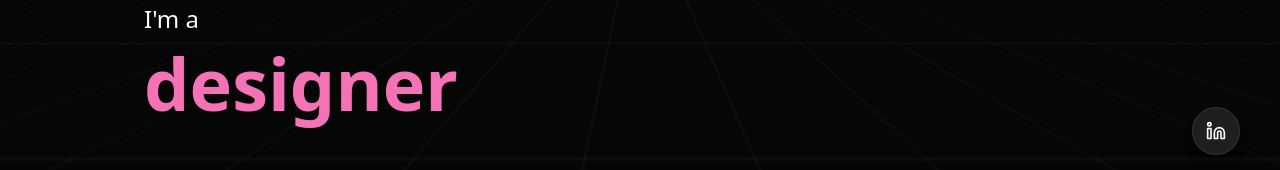
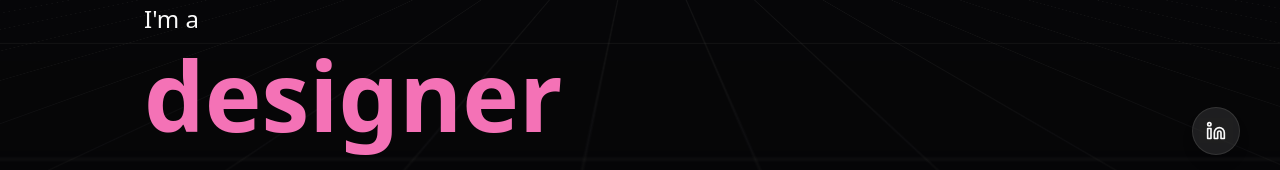
Before and after one commit to vaibhavsaha/portfolio-playground-journey, a React (Vite) app: page / in a window 1280 px wide. Shown: the part 413-583 px from the top of the page. Built offline with nearby package versions, Linux system fonts and the light colour scheme.

Commit message:
Enlarge role text size
Increase the font size of the role text ("developer", "designer", etc.) on the homepage to make it more prominent than the name.

```diff
--- a/src/pages/Index.tsx
+++ b/src/pages/Index.tsx
@@ -91,7 +91,7 @@ const Index = () => {
                     animate={{ opacity: 1, y: 0 }}
                     exit={{ opacity: 0, y: -20 }}
                     transition={{ duration: 0.5 }}
-                    className={`text-6xl sm:text-7xl font-bold block ${roles[currentRoleIndex].color}`}
+                    className={`text-7xl sm:text-8xl font-bold block ${roles[currentRoleIndex].color}`}
                   >
                     {roles[currentRoleIndex].text}
                   </motion.span>
```
